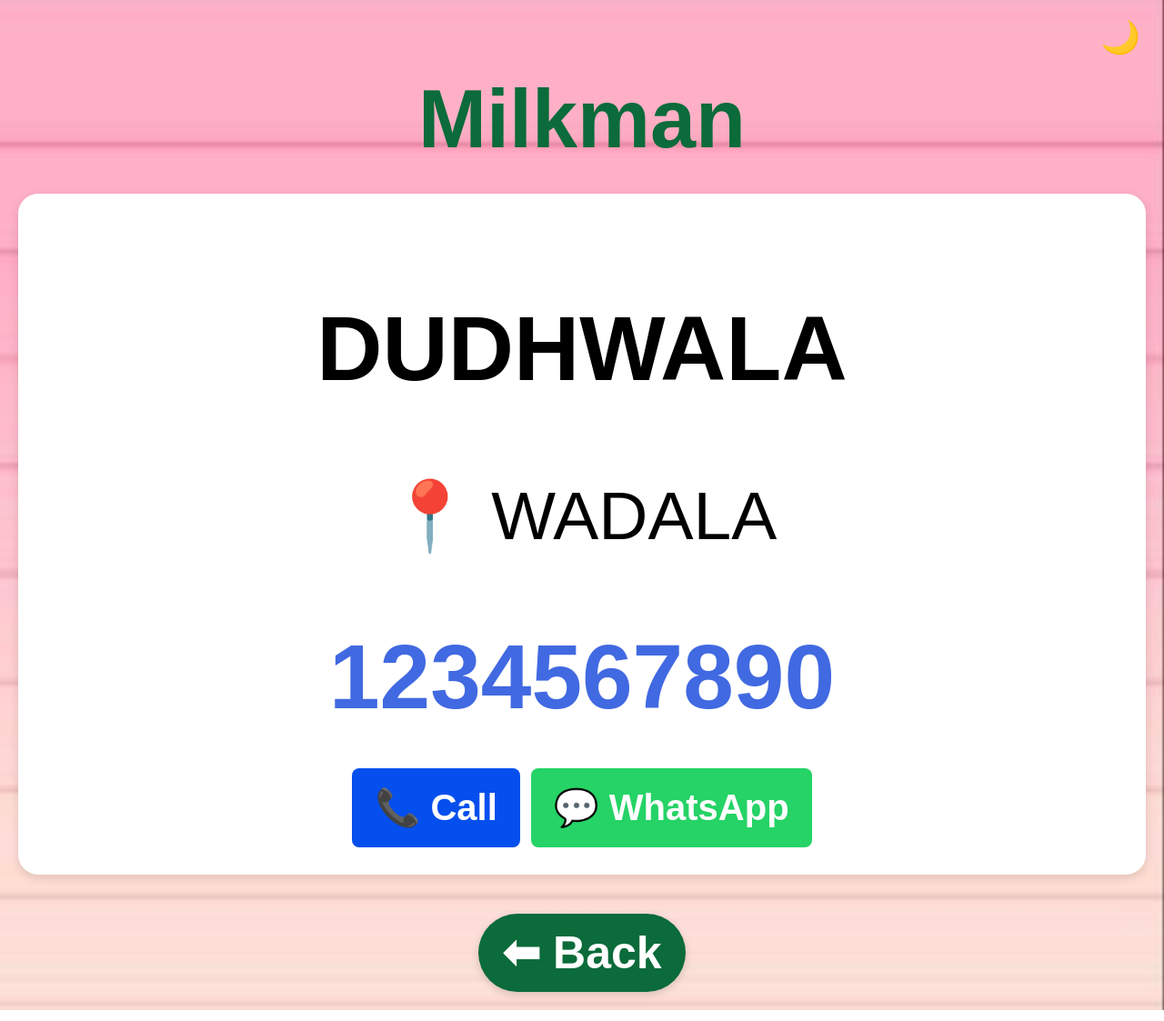
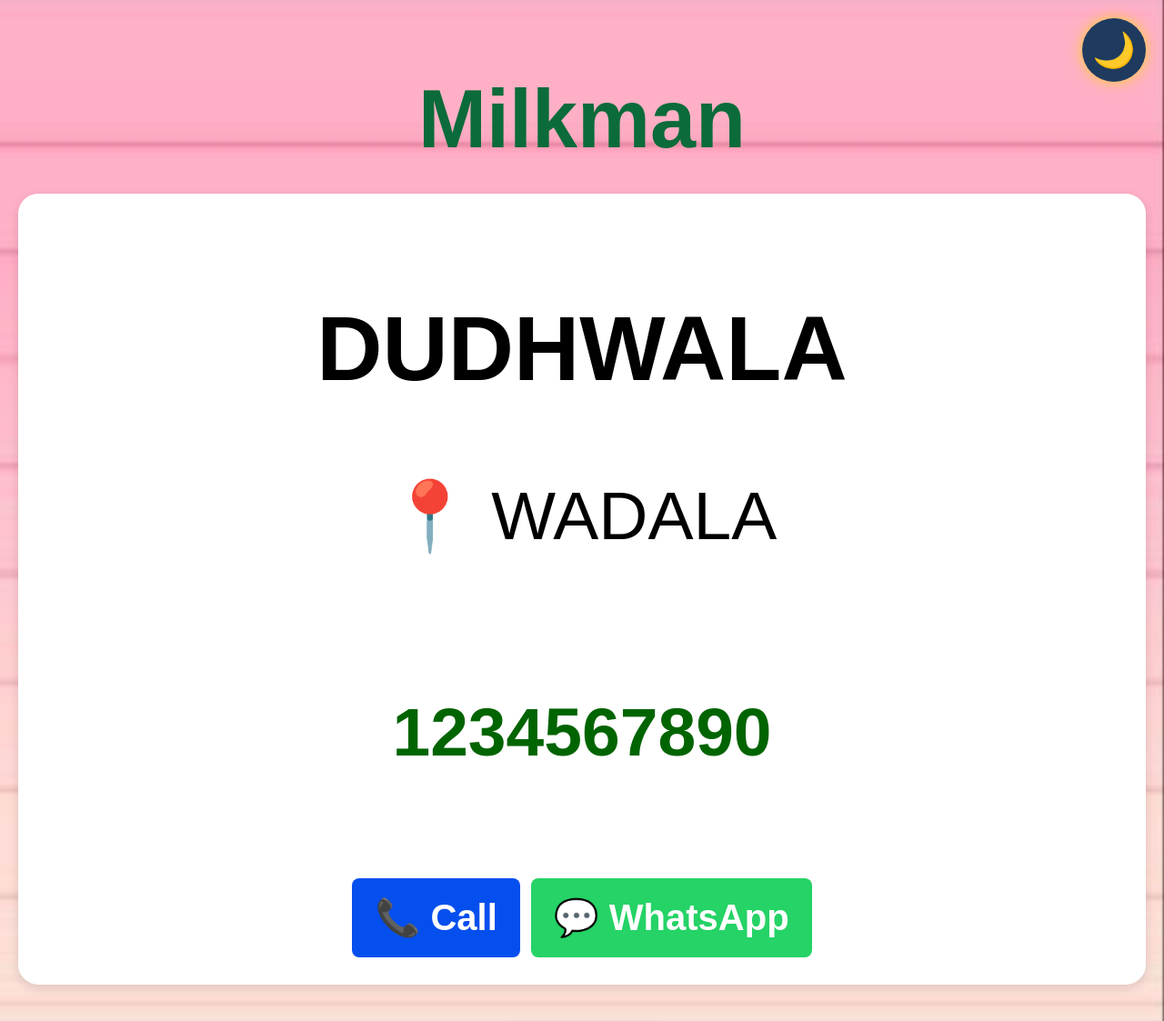
Before and after one commit to mjsatra/wadala-gram-sahay, a Flask app: page /category/Milkman?lang=en in a window 1280 px wide. Shown: the top 1123 px of the page at 91% size. Run offline with Flask 3, Linux system fonts and the light colour scheme; data comes from the database, SQL or seed files in the repository.

Commit message:
dark mode and ui improvements

```diff
--- a/static/style.css
+++ b/static/style.css
@@ -478,13 +478,27 @@ h1{
 
     right: 20px;
 
-    font-size: 35px;
+    width: 70px;
+
+    height: 70px;
+
+    border-radius: 50%;
 
     border: none;
 
-    background: none;
+    background: #1e3a5f;
+
+    color: #ffd700;
+
+    font-size: 38px;
+
+    font-weight: bold;
 
     cursor: pointer;
+
+    z-index: 9999;
+
+    box-shadow: 0 0 15px rgba(255,215,0,0.8);
 }
 
 .dark-mode{
@@ -581,22 +595,42 @@ h1{
     color: #00ff88 !important;
 }
 
-.phone-number{
+.phone-number.en{
+
+    color: #006400;
 
     font-weight: bold;
 }
 
-.phone-number.en{
+.phone-number.gu{
 
-    color: royalblue;
+    color: #006400;
+
+    font-weight: bold;
 }
 
-.phone-number.gu{
-
-    color: green;
-}
-
-.dark-mode .phone-number{
+.dark-mode .phone-number.en{
 
     color: white !important;
 }
+
+.dark-mode .phone-number.gu{
+
+    color: white !important;
+}
+
+.dark-toggle{
+
+    color: #ffd700;
+
+    font-size: 30px;
+
+    text-shadow: 0 0 10px #ffd700;
+
+    opacity: 1;
+}
+
+.dark-toggle{
+
+    transform: scale(1.2);
+}
--- a/templates/category.html
+++ b/templates/category.html
@@ -58,7 +58,7 @@
 
             <div class="phone-row">
 
-                <span class="phone-number {{ lang }}">
+                <p class="phone-number {{ lang }}">
 
                     {% if lang == "gu" %}
                         {{ gujarati_number(person.phone) }}
@@ -66,7 +66,7 @@
                         {{ person.phone }}
                     {% endif %}
 
-                </span>
+                </p>
 
                 <div class="action-buttons">
 
```
